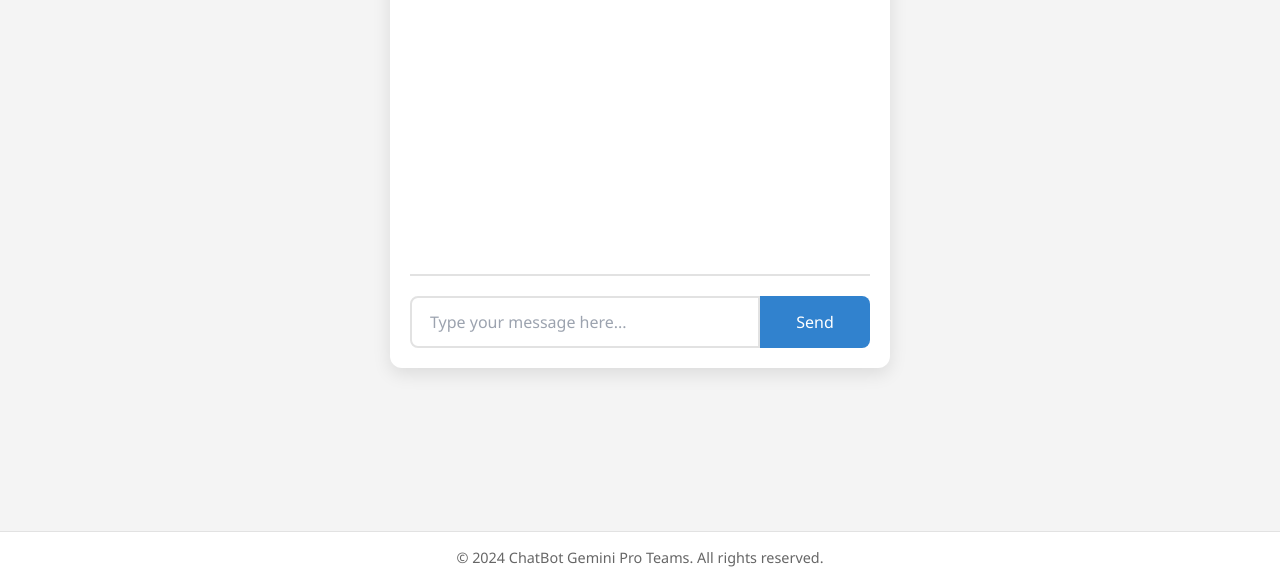
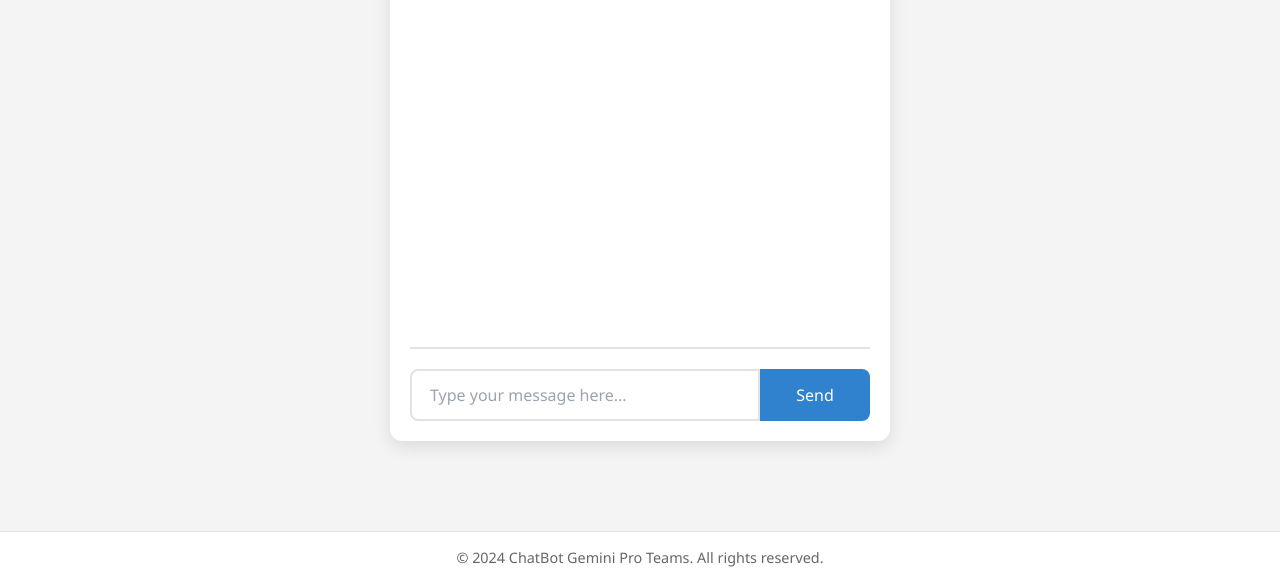
Before and after one commit to fitriadyaa/GenerateText_Gemini, a plain HTML site: page index.html in a window 1280 px wide. Shown: the part 216-800 px from the top of the page. Drawn offline with nearby package versions, Linux system fonts and the light colour scheme.

Commit message:
[UI] enhancing centered position, fixing minor ui, etc.

```diff
--- a/style.css
+++ b/style.css
@@ -1,4 +1,11 @@
 body {
+
+    display: flex;
+    justify-content: center;
+    align-items: center;
+    height: calc(100vh - 60px);
+    margin: 0;
+    padding: 0;
     font-family: 'Segoe UI', Tahoma, Geneva, Verdana, sans-serif;
     background-color: #f4f4f4;
     margin: 0;
@@ -7,9 +14,10 @@ body {
 }
 
 .container {
+    margin-top: 0;
     width: 90%;
     max-width: 500px;
-    margin: 20px auto 0;
+    margin: 10px auto 0;
     background-color: #fff;
     border-radius: 12px;
     box-shadow: 0 6px 18px rgba(0, 0, 0, 0.1);
@@ -80,6 +88,7 @@ input[type="text"] {
     padding: 15px 0;
     font-size: 0.9rem;
     color: #666;
+    position: static;
     border-top: 1px solid #e2e2e2;
     background-color: #fff;
     position: fixed;
@@ -88,8 +97,13 @@ input[type="text"] {
 }
 
 @keyframes fadeIn {
-    from { opacity: 0; }
-    to { opacity: 1; }
+    from {
+        opacity: 0;
+    }
+
+    to {
+        opacity: 1;
+    }
 }
 
 .fadeIn {
@@ -106,7 +120,8 @@ input[type="text"] {
         height: 300px;
     }
 
-    input[type="text"], .send-button {
+    input[type="text"],
+    .send-button {
         padding: 10px 14px;
         font-size: 0.9rem;
     }
@@ -131,10 +146,13 @@ input[type="text"] {
 }
 
 @keyframes typing {
-    0%, 100% {
+
+    0%,
+    100% {
         transform: scale(1);
         opacity: 1;
     }
+
     50% {
         transform: scale(1.2);
         opacity: 0.7;
```
